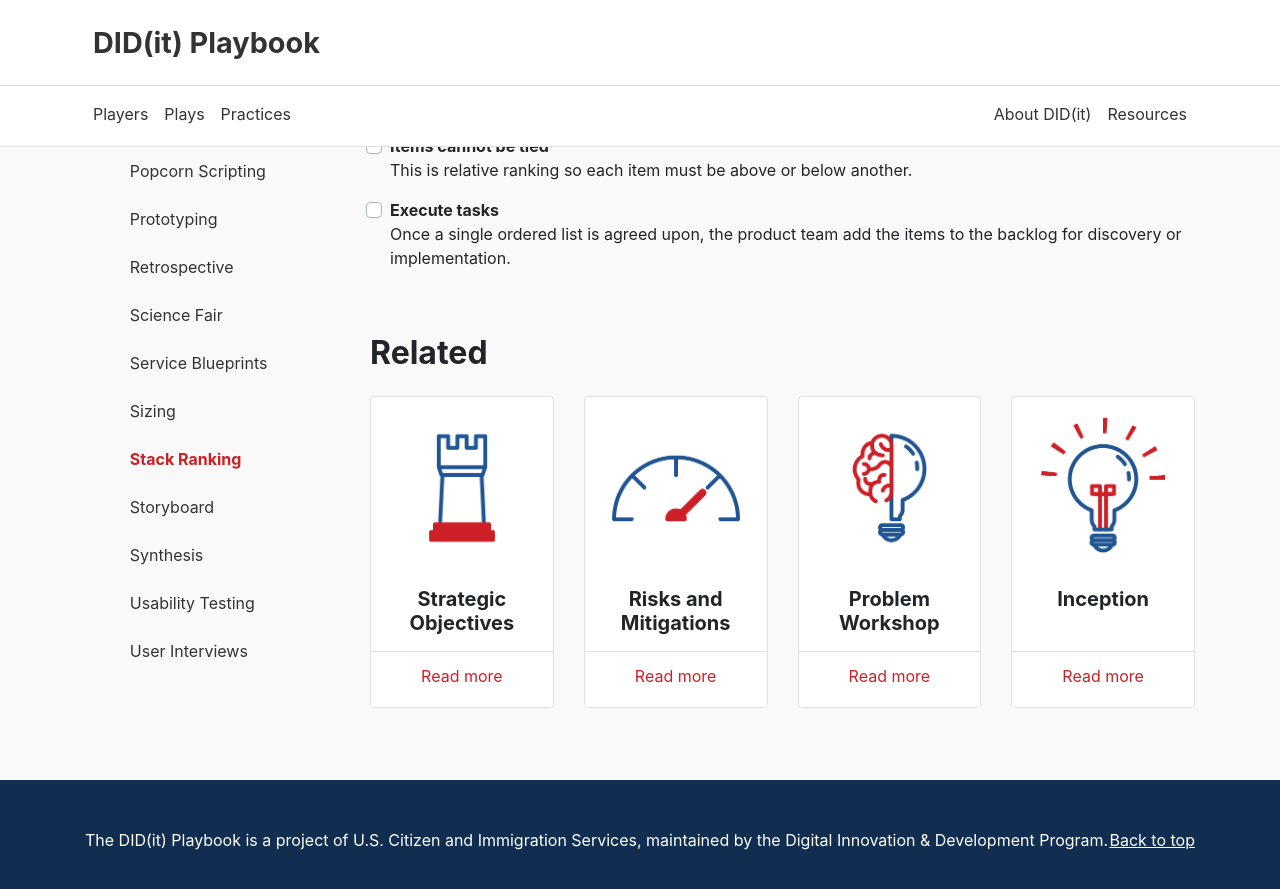
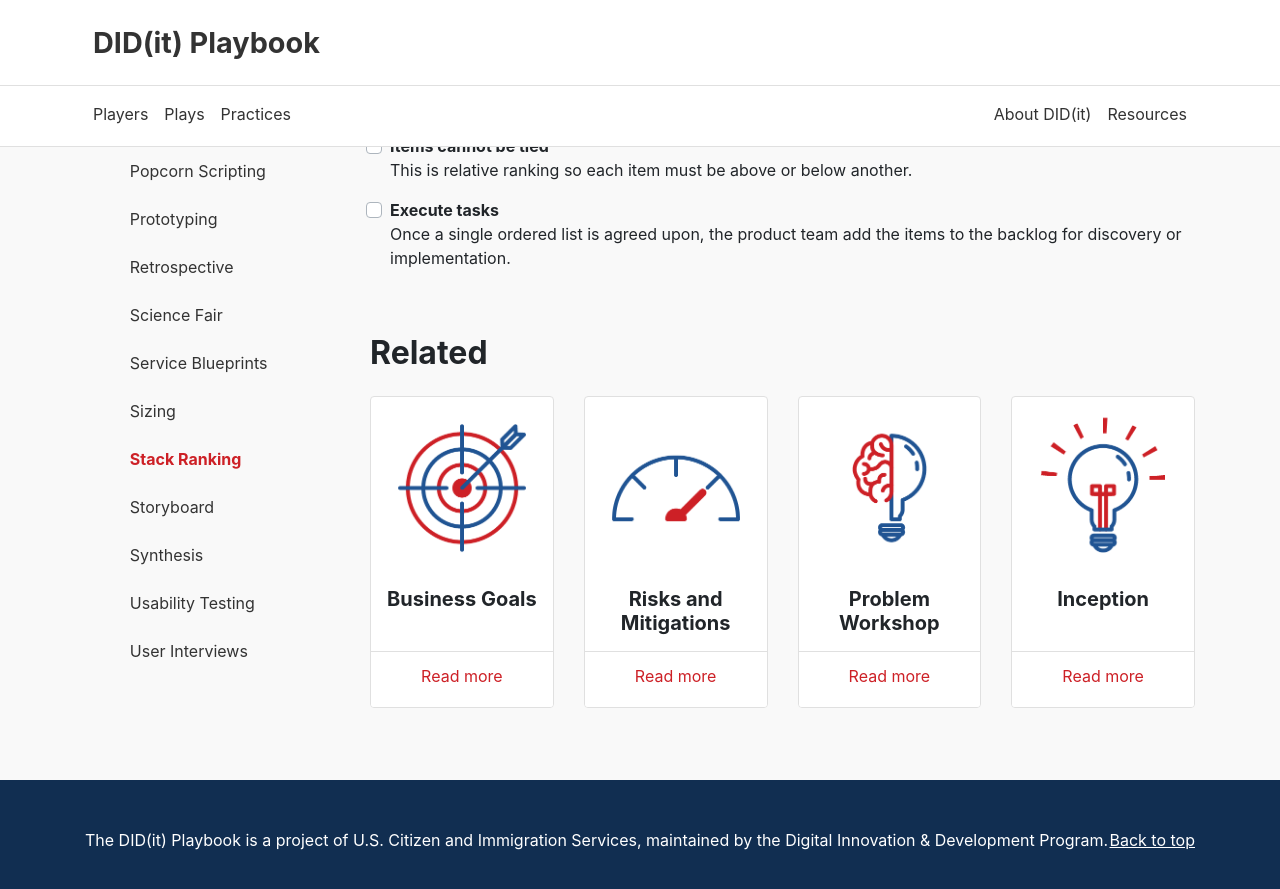
Before and after one commit to KnightPointSystems/kps_playbook, a Jekyll site: the page built from v2/practices/stack_ranking.md, in a window 1280 px wide and 900 px high, scrolled down 868 px. Shown: the top 889 px of the window. Built offline with Jekyll 4.4.1, drawn with Linux system fonts in a browser that asks for light colours; nearby versions of some CDN libraries.

Commit message:
Update stack_ranking.yml
Updated Related items

```diff
--- a/_data/practices/stack_ranking.yml
+++ b/_data/practices/stack_ranking.yml
@@ -17,7 +17,7 @@ steps:
   - title: Execute tasks
     text: Once a single ordered list is agreed upon, the product team add the items to the backlog for discovery or implementation.
 related:
-  - Strategic Objectives
+  - Business Goals
   - Risks and Mitigations
   - Problem Workshop
   - Inception
```
